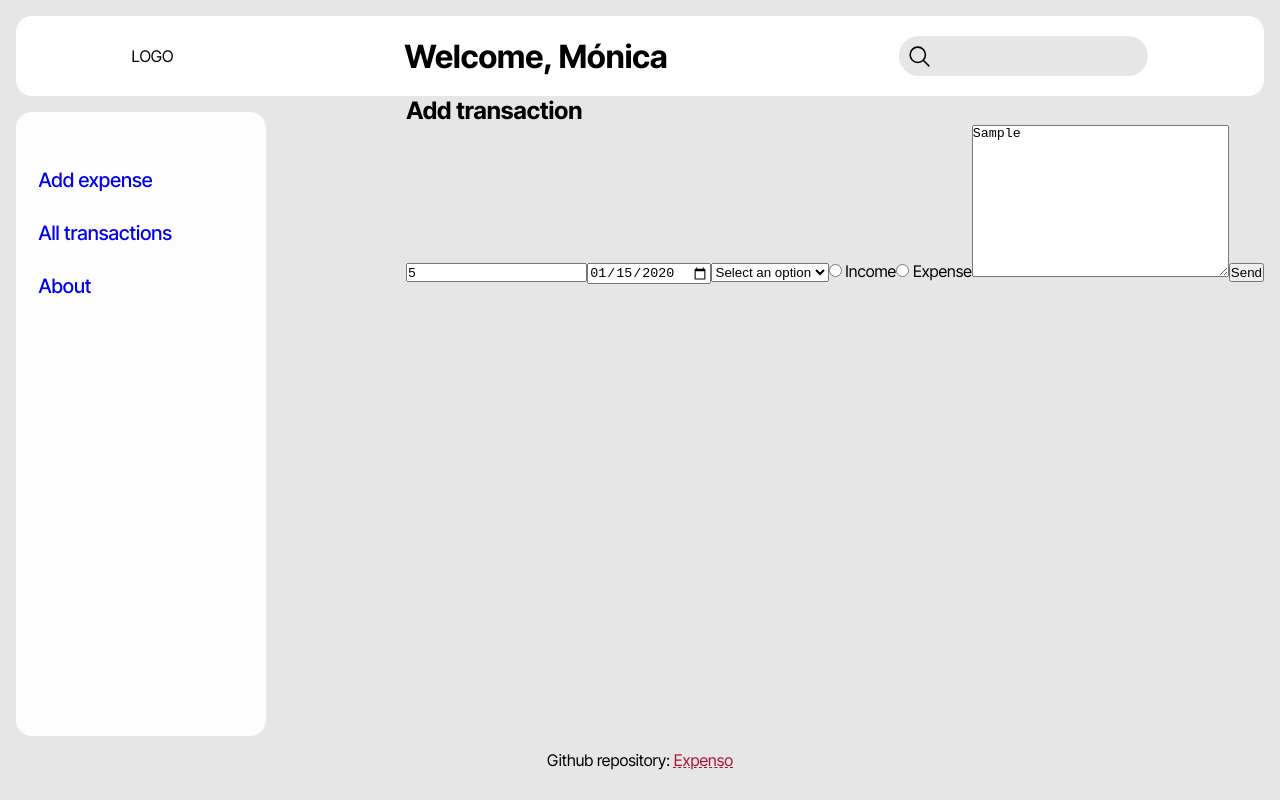
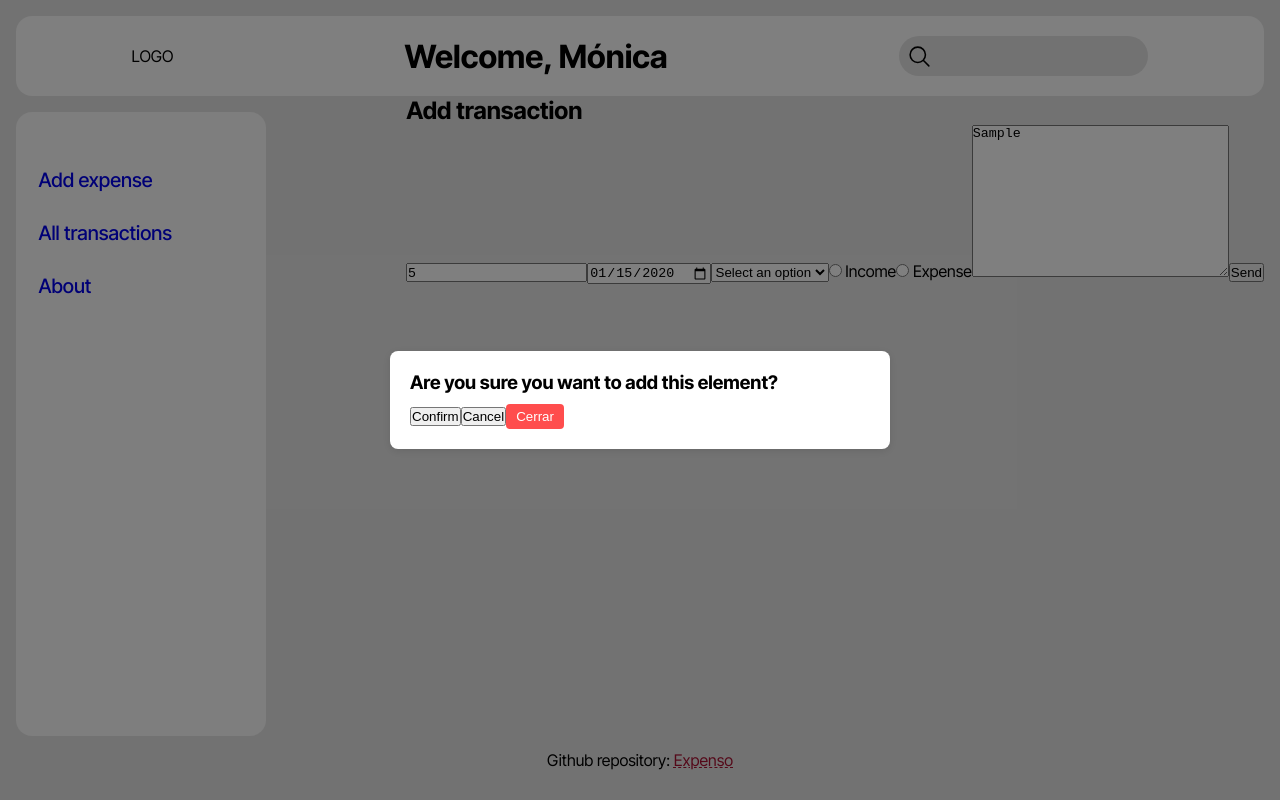
Before and after one commit to Monica-R/expenso-app, a React (Vite) app: page /add in a window 1280 px wide. Both pictures are taken after typing "5", "2020-01-15", "Sample" into the empty fields and a click on the input "Send". Built offline with nearby package versions, Linux system fonts and the light colour scheme; no server answers.

Commit message:
feat: toast and other messages confirm added

```diff
--- a/package.json
+++ b/package.json
@@ -13,7 +13,8 @@
     "axios": "^1.7.9",
     "react": "^19.0.0",
     "react-dom": "^19.0.0",
-    "react-router-dom": "^7.1.5"
+    "react-router-dom": "^7.1.5",
+    "react-toastify": "^11.0.3"
   },
   "devDependencies": {
     "@eslint/js": "^9.19.0",
--- a/src/App.jsx
+++ b/src/App.jsx
@@ -10,11 +10,15 @@ import Transactions from './pages/Transactions';
 import About from './pages/About';
 import ErrorPage from './pages/ErrorPage';
 import { Routes, Route } from 'react-router-dom';
+import { ToastContainer } from 'react-toastify';
+
 
 function App() {
 
   return (
     <>
+      <ToastContainer position="top-right" autoClose={2000}
+      />
       <Header />
       <main className="main">
         <Sidebar />
--- a/src/components/TransactionCard/TransactionCard.jsx
+++ b/src/components/TransactionCard/TransactionCard.jsx
@@ -1,9 +1,10 @@
 import React from 'react'
 import { useState } from 'react';
+import { Link } from 'react-router-dom';
 import './TransactionCard.css'
-import { Link } from 'react-router-dom';
 import { deleteTransaction } from '../../api/transactions';
 import Modal from '../Modal/Modal';
+import { toast } from 'react-toastify';
 
 function TransactionCard({transaction, fetchTransactions}) {
   const { id, date, amount } = transaction;
@@ -14,8 +15,10 @@ function TransactionCard({transaction, fetchTransactions}) {
     try {
       await deleteTransaction(id);
       fetchTransactions();
+      toast.success("Transaction successfully deleted.");
     } catch (error) {
       console.error('Houston, tenemos un problema.', error);
+      toast.error("Error deleting transaction.")
     } finally {
       setIsModalOpen(false);
     }
--- a/src/pages/AddExpense.jsx
+++ b/src/pages/AddExpense.jsx
@@ -1,7 +1,13 @@
 import React from 'react'
-import { useEffect, useState } from 'react';
+import { useState } from 'react';
+import { useNavigate } from 'react-router-dom';
+import { toast } from 'react-toastify';
 import { addTransaction } from '../api/transactions';
+import Modal from '../components/Modal/Modal';
 function AddExpense() {
+
+  const [isModalOpen, setIsModalOpen] = useState(false);
+  const navigate = useNavigate();
 
   /* UNIQUE FORM STATE */
   const [ inputForm, setInputForm ] = useState({});
@@ -16,6 +22,11 @@ function AddExpense() {
 
   const handleFormSubmit = (event) => {
     event.preventDefault();
+    setIsModalOpen(true);
+  }
+
+  const onSubmit = async () => {
+    try {
       const transactionId = Date.now();
       addTransaction(
         transactionId,
@@ -25,6 +36,14 @@ function AddExpense() {
         inputForm.type,
         inputForm.description
       );
+      toast.success("Transaction added successfully.");
+      setTimeout(() => {
+        navigate("/transactions");
+      }, 1000);
+    } catch (error) {
+      console.error('Houston, we have a problem', error)
+      toast.error("We have a problem related to add transaction.")
+    }
   }
 
   return (
@@ -36,14 +55,15 @@ function AddExpense() {
           type="number"
           name="amount"
           id="amount"
+          required
           placeholder="Amount"
           onChange={(e) => handleChange(e)}/>
         </label>
         <label htmlFor="date">
-          <input type="date" name="date" id="date" onChange={(e) => handleChange(e)}/>
+          <input type="date" name="date" id="date" required onChange={(e) => handleChange(e)}/>
         </label>
         <label htmlFor="category">
-          <select name="category" id="category" onChange={(e) => handleChange(e)}>
+          <select name="category" required id="category" onChange={(e) => handleChange(e)}>
             <option value="#">Select an option</option>
             <option value="Entertaiment">Entertaiment</option>
             <option value="Food">Food</option>
@@ -85,6 +105,12 @@ function AddExpense() {
         </label>
         <input type="submit" value="Send" />
       </form>
+
+      <Modal isOpen={isModalOpen} onClose={() => setIsModalOpen(false)}>
+        <h3>Are you sure you want to add this element?</h3>
+        <button onClick={onSubmit}>Confirm</button>
+        <button onClick={() => setIsModalOpen(false)}>Cancel</button>
+      </Modal>
     </section>
   )
 }
--- a/src/pages/EditExpense.jsx
+++ b/src/pages/EditExpense.jsx
@@ -1,6 +1,7 @@
 import React from 'react'
 import { useEffect, useState } from 'react';
 import { useParams, useNavigate } from 'react-router-dom'
+import { toast } from 'react-toastify';
 import { getTransactionById, updateTransaction } from '../api/transactions';
 import Modal from '../components/Modal/Modal';
 
@@ -22,6 +23,7 @@ function EditExpense() {
         setTransactionItem(data);
       } catch (error) {
         console.error('Houston, tenemos un problema.', error);
+        toast.error("Error editing transaction");
       }
     }
     fetchTransaction();
@@ -50,9 +52,13 @@ function EditExpense() {
         inputForm.type,
         inputForm.description
       );
-      navigate("/transactions");
+      toast.success("Transaction successfully edited.");
+      setTimeout(() => {
+        navigate("/transactions");
+      }, 2000);
     } catch (error) {
-      console.error('Houston, tenemos un problema', error);
+      console.error('Houston, we have a problem', error);
+      toast.error("We have a problem related to editing transaction.")
     } finally {
       setIsModalOpen(false);
     }
@@ -119,9 +125,9 @@ function EditExpense() {
       </form>
 
       <Modal isOpen={isModalOpen} onClose={() => setIsModalOpen(false)}>
-        <h3>¿Estás seguro de que quieres guardar los cambios?</h3>
-        <button onClick={onUpdate}>Sí, guardar</button>
-        <button onClick={() => setIsModalOpen(false)}>Cancelar</button>
+        <h3>Are you sure you want to save the changes?</h3>
+        <button onClick={onUpdate}>Confirm</button>
+        <button onClick={() => setIsModalOpen(false)}>Cancel</button>
       </Modal>
     </section>
   )
```
Also changed, not shown: 1 other file (tests, documents, lock files or other folders). Lines whose indentation alone changed are shown as unchanged.
